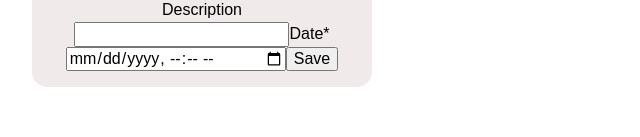
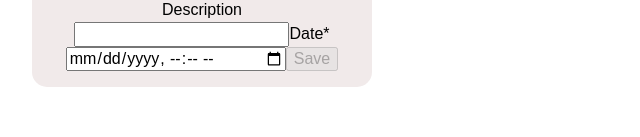
Before and after one commit to yurikorock/CalendarEvents, a React (Vite) app: page / in a window 1280 px wide. Shown: the part 160-297 px from the top of the page, without its empty margins (0-640 px from the left). Built offline with nearby package versions, Linux system fonts and the light colour scheme.

Commit message:
feat: add to button state disabled

```diff
--- a/src/components/FormIdea/FormIdea.jsx
+++ b/src/components/FormIdea/FormIdea.jsx
@@ -1,6 +1,12 @@
+import { useState } from "react";
 import css from "./FormIdea.module.css";
 
 export default function FormIdea() {
+  const [title, setTitle] = useState("");
+  const [datetime, setDatetime] = useState("");
+
+  const isFormValid = title.trim() !== "" && datetime !== "";
+
   return (
     <div className={css.form_container}>
       <form>
@@ -17,6 +23,8 @@ export default function FormIdea() {
             name="title"
             placeholder="Title goes here"
             required
+            value={title}
+            onChange={(e) => setTitle(e.target.value)}
           />
         </label>
 
@@ -27,10 +35,19 @@ export default function FormIdea() {
 
         <label htmlFor="datetime">
           Date<span>*</span>
-          <input id="datetime" type="datetime-local" name="datetime" required />
+          <input
+            id="datetime"
+            type="datetime-local"
+            name="datetime"
+            required
+            value={datetime}
+            onChange={(e) => setDatetime(e.target.value)}
+          />
         </label>
 
-        <button type="submit">Save</button>
+        <button type="submit" disabled={!isFormValid}>
+          Save
+        </button>
       </form>
     </div>
   );
```
